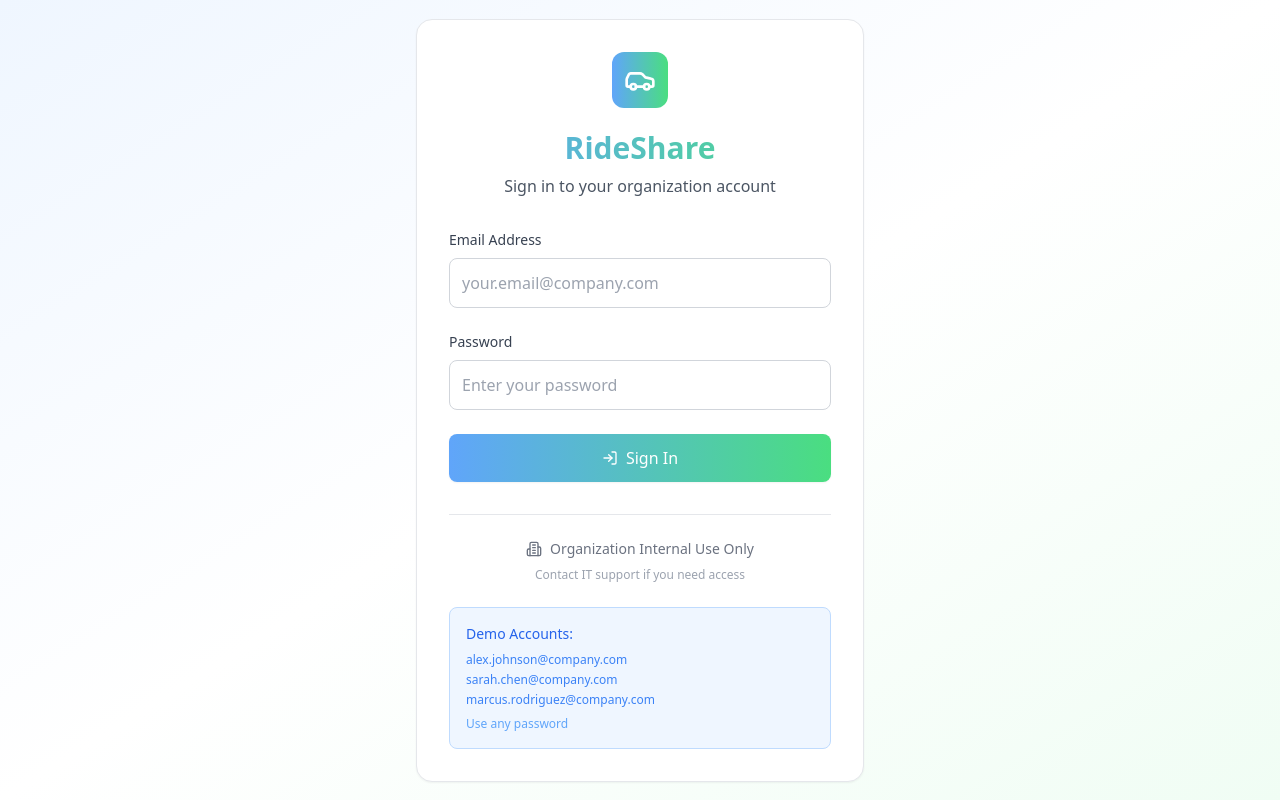
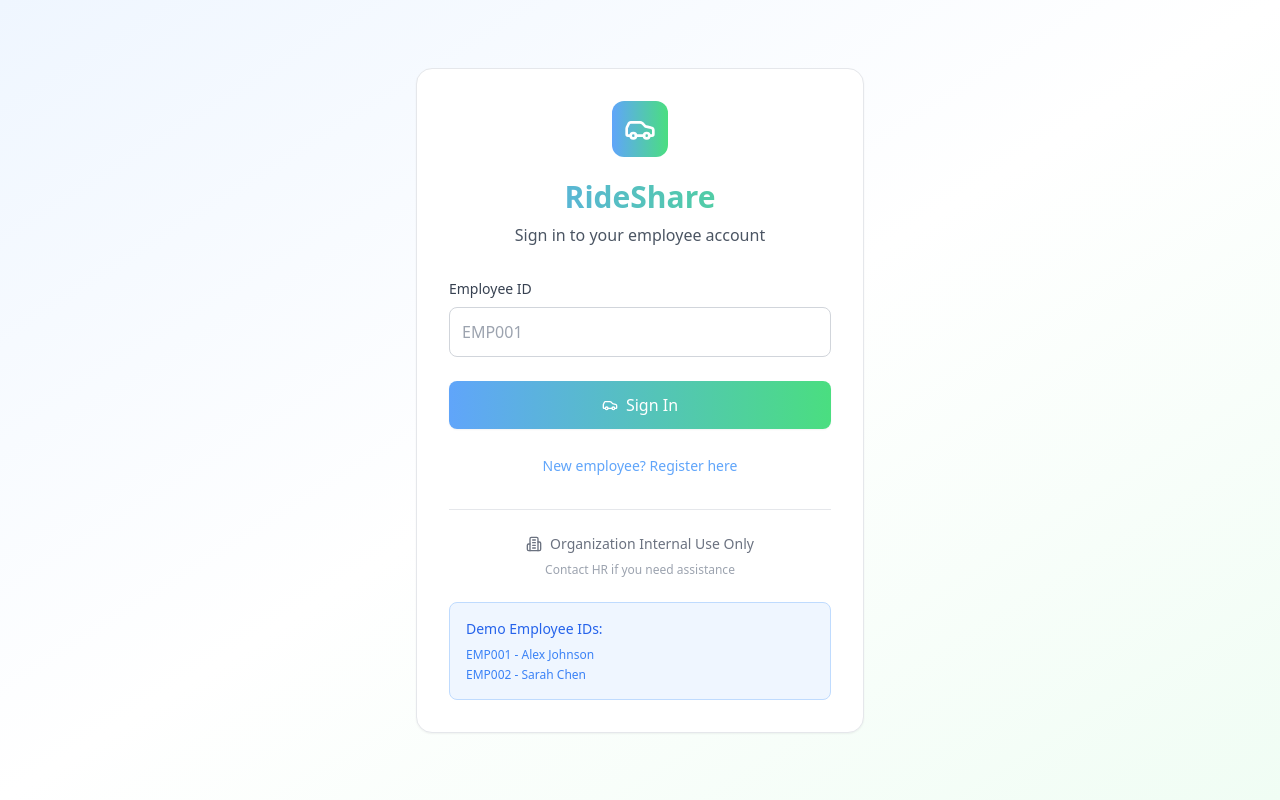
Before and after one commit to meghalbothra/Car_Pooling, a React (Vite) app: page / in a window 1280 px wide. Built offline with nearby package versions, Linux system fonts and the light colour scheme.

Commit message:
Update login page with employee information

```diff
--- a/src/components/Login.tsx
+++ b/src/components/Login.tsx
@@ -1,56 +1,234 @@
 import React, { useState } from 'react';
-import { Car, LogIn, Building2 } from 'lucide-react';
+import { Car, UserPlus, Building2 } from 'lucide-react';
 
 interface LoginProps {
   onLogin: (userData: { id: string; name: string; email: string; avatar: string }) => void;
 }
 
 export function Login({ onLogin }: LoginProps) {
+  const [isNewEmployee, setIsNewEmployee] = useState(false);
   const [formData, setFormData] = useState({
-    email: '',
-    password: ''
+    emp_id: '',
+    emp_name: '',
+    gender: '',
+    age: '',
+    has_a_car: false,
+    car_model: '',
+    car_number_plate: ''
   });
   const [isLoading, setIsLoading] = useState(false);
 
-  // Mock user data for demo purposes
-  const mockUsers = [
+  // Mock existing employees for login
+  const mockEmployees = [
     {
       id: '1',
+      emp_id: 'EMP001',
       name: 'Alex Johnson',
       email: 'alex.johnson@company.com',
       avatar: 'https://images.pexels.com/photos/614810/pexels-photo-614810.jpeg?auto=compress&cs=tinysrgb&w=150&h=150&dpr=2'
     },
     {
       id: '2',
+      emp_id: 'EMP002',
       name: 'Sarah Chen',
       email: 'sarah.chen@company.com',
       avatar: 'https://images.pexels.com/photos/774909/pexels-photo-774909.jpeg?auto=compress&cs=tinysrgb&w=150&h=150&dpr=2'
-    },
-    {
-      id: '3',
-      name: 'Marcus Rodriguez',
-      email: 'marcus.rodriguez@company.com',
-      avatar: 'https://images.pexels.com/photos/697509/pexels-photo-697509.jpeg?auto=compress&cs=tinysrgb&w=150&h=150&dpr=2'
     }
   ];
 
-  const handleSubmit = async (e: React.FormEvent) => {
+  const handleExistingLogin = async (e: React.FormEvent) => {
     e.preventDefault();
     setIsLoading(true);
 
-    // Simulate API call
+    // Simulate API call for existing employee login
     setTimeout(() => {
-      // Find user by email (in real app, this would be server-side authentication)
-      const user = mockUsers.find(u => u.email.toLowerCase() === formData.email.toLowerCase());
+      const employee = mockEmployees.find(emp => emp.emp_id === formData.emp_id);
 
-      if (user) {
-        onLogin(user);
+      if (employee) {
+        onLogin({
+          id: employee.id,
+          name: employee.name,
+          email: employee.email,
+          avatar: employee.avatar
+        });
       } else {
-        alert('Invalid credentials. Please contact your administrator.');
+        alert('Employee ID not found. Please check your ID or register as a new employee.');
       }
       setIsLoading(false);
     }, 1000);
   };
+
+  const handleNewEmployeeSubmit = async (e: React.FormEvent) => {
+    e.preventDefault();
+    setIsLoading(true);
+
+    // Simulate API call to create new employee
+    setTimeout(() => {
+      // In real implementation, this would call your Flask API
+      const newEmployee = {
+        id: Date.now().toString(),
+        name: formData.emp_name,
+        email: `${formData.emp_name.toLowerCase().replace(' ', '.')}@company.com`,
+        avatar: 'https://images.pexels.com/photos/614810/pexels-photo-614810.jpeg?auto=compress&cs=tinysrgb&w=150&h=150&dpr=2'
+      };
+
+      onLogin(newEmployee);
+      setIsLoading(false);
+    }, 1500);
+  };
+
+  if (isNewEmployee) {
+    return (
+      <div className="min-h-screen bg-gradient-to-br from-blue-50 via-white to-green-50 flex items-center justify-center p-4">
+        <div className="max-w-md w-full">
+          <div className="bg-white rounded-2xl shadow-sm p-8 border border-gray-200">
+            <div className="text-center mb-8">
+              <div className="bg-gradient-to-r from-blue-400 to-green-400 p-3 rounded-xl inline-block mb-4">
+                <UserPlus className="h-8 w-8 text-white" />
+              </div>
+              <h1 className="text-3xl font-bold bg-gradient-to-r from-blue-400 to-green-400 bg-clip-text text-transparent mb-2">
+                Employee Registration
+              </h1>
+              <p className="text-gray-600">Register your details to join the carpool network</p>
+            </div>
+
+            <form onSubmit={handleNewEmployeeSubmit} className="space-y-4">
+              <div>
+                <label className="block text-sm font-medium text-gray-700 mb-2">
+                  Employee ID *
+                </label>
+                <input
+                  type="text"
+                  required
+                  value={formData.emp_id}
+                  onChange={(e) => setFormData(prev => ({ ...prev, emp_id: e.target.value }))}
+                  className="w-full p-3 border border-gray-300 rounded-lg focus:ring-2 focus:ring-blue-300 focus:border-transparent"
+                  placeholder="EMP001"
+                />
+              </div>
+
+              <div>
+                <label className="block text-sm font-medium text-gray-700 mb-2">
+                  Full Name *
+                </label>
+                <input
+                  type="text"
+                  required
+                  value={formData.emp_name}
+                  onChange={(e) => setFormData(prev => ({ ...prev, emp_name: e.target.value }))}
+                  className="w-full p-3 border border-gray-300 rounded-lg focus:ring-2 focus:ring-blue-300 focus:border-transparent"
+                  placeholder="John Doe"
+                />
+              </div>
+
+              <div className="grid grid-cols-2 gap-4">
+                <div>
+                  <label className="block text-sm font-medium text-gray-700 mb-2">
+                    Gender *
+                  </label>
+                  <select
+                    required
+                    value={formData.gender}
+                    onChange={(e) => setFormData(prev => ({ ...prev, gender: e.target.value }))}
+                    className="w-full p-3 border border-gray-300 rounded-lg focus:ring-2 focus:ring-blue-300 focus:border-transparent"
+                  >
+                    <option value="">Select</option>
+                    <option value="male">Male</option>
+                    <option value="female">Female</option>
+                    <option value="other">Other</option>
+                  </select>
+                </div>
+
+                <div>
+                  <label className="block text-sm font-medium text-gray-700 mb-2">
+                    Age *
+                  </label>
+                  <input
+                    type="number"
+                    required
+                    min="18"
+                    max="100"
+                    value={formData.age}
+                    onChange={(e) => setFormData(prev => ({ ...prev, age: e.target.value }))}
+                    className="w-full p-3 border border-gray-300 rounded-lg focus:ring-2 focus:ring-blue-300 focus:border-transparent"
+                    placeholder="25"
+                  />
+                </div>
+              </div>
+
+              <div className="bg-blue-50 border border-blue-200 rounded-lg p-4">
+                <div className="flex items-center space-x-3 mb-3">
+                  <input
+                    type="checkbox"
+                    id="has_car"
+                    checked={formData.has_a_car}
+                    onChange={(e) => setFormData(prev => ({ ...prev, has_a_car: e.target.checked }))}
+                    className="h-4 w-4 text-blue-400 focus:ring-blue-300 border-gray-300 rounded"
+                  />
+                  <label htmlFor="has_car" className="text-sm font-medium text-gray-700">
+                    I have a car and can offer rides
+                  </label>
+                </div>
+
+                {formData.has_a_car && (
+                  <div className="space-y-3">
+                    <div>
+                      <label className="block text-sm font-medium text-gray-700 mb-1">
+                        Car Model
+                      </label>
+                      <input
+                        type="text"
+                        value={formData.car_model}
+                        onChange={(e) => setFormData(prev => ({ ...prev, car_model: e.target.value }))}
+                        className="w-full p-2 border border-gray-300 rounded-lg focus:ring-2 focus:ring-blue-300 focus:border-transparent"
+                        placeholder="Toyota Camry"
+                      />
+                    </div>
+                    <div>
+                      <label className="block text-sm font-medium text-gray-700 mb-1">
+                        License Plate Number
+                      </label>
+                      <input
+                        type="text"
+                        value={formData.car_number_plate}
+                        onChange={(e) => setFormData(prev => ({ ...prev, car_number_plate: e.target.value.toUpperCase() }))}
+                        className="w-full p-2 border border-gray-300 rounded-lg focus:ring-2 focus:ring-blue-300 focus:border-transparent"
+                        placeholder="ABC-1234"
+                      />
+                    </div>
+                  </div>
+                )}
+              </div>
+
+              <button
+                type="submit"
+                disabled={isLoading}
+                className="w-full bg-gradient-to-r from-blue-400 to-green-400 text-white py-3 px-4 rounded-lg font-medium hover:from-blue-500 hover:to-green-500 transition-all duration-200 flex items-center justify-center space-x-2 shadow-sm hover:shadow-md disabled:opacity-50 disabled:cursor-not-allowed"
+              >
+                {isLoading ? (
+                  <div className="animate-spin rounded-full h-5 w-5 border-b-2 border-white"></div>
+                ) : (
+                  <>
+                    <UserPlus className="h-4 w-4" />
+                    <span>Register Employee</span>
+                  </>
+                )}
+              </button>
+            </form>
+
+            <div className="mt-6 text-center">
+              <button
+                onClick={() => setIsNewEmployee(false)}
+                className="text-blue-400 hover:text-blue-500 font-medium text-sm"
+              >
+                Already registered? Sign in instead
+              </button>
+            </div>
+          </div>
+        </div>
+      </div>
+    );
+  }
 
   return (
     <div className="min-h-screen bg-gradient-to-br from-blue-50 via-white to-green-50 flex items-center justify-center p-4">
@@ -63,35 +241,21 @@ export function Login({ onLogin }: LoginProps) {
             <h1 className="text-3xl font-bold bg-gradient-to-r from-blue-400 to-green-400 bg-clip-text text-transparent mb-2">
               RideShare
             </h1>
-            <p className="text-gray-600">Sign in to your organization account</p>
+            <p className="text-gray-600">Sign in to your employee account</p>
           </div>
 
-          <form onSubmit={handleSubmit} className="space-y-6">
+          <form onSubmit={handleExistingLogin} className="space-y-6">
             <div>
               <label className="block text-sm font-medium text-gray-700 mb-2">
-                Email Address
+                Employee ID
               </label>
               <input
-                type="email"
+                type="text"
                 required
-                value={formData.email}
-                onChange={(e) => setFormData(prev => ({ ...prev, email: e.target.value }))}
+                value={formData.emp_id}
+                onChange={(e) => setFormData(prev => ({ ...prev, emp_id: e.target.value }))}
                 className="w-full p-3 border border-gray-300 rounded-lg focus:ring-2 focus:ring-blue-300 focus:border-transparent"
-                placeholder="your.email@company.com"
-              />
-            </div>
-
-            <div>
-              <label className="block text-sm font-medium text-gray-700 mb-2">
-                Password
-              </label>
-              <input
-                type="password"
-                required
-                value={formData.password}
-                onChange={(e) => setFormData(prev => ({ ...prev, password: e.target.value }))}
-                className="w-full p-3 border border-gray-300 rounded-lg focus:ring-2 focus:ring-blue-300 focus:border-transparent"
-                placeholder="Enter your password"
+                placeholder="EMP001"
               />
             </div>
 
@@ -104,12 +268,21 @@ export function Login({ onLogin }: LoginProps) {
                 <div className="animate-spin rounded-full h-5 w-5 border-b-2 border-white"></div>
               ) : (
                 <>
-                  <LogIn className="h-4 w-4" />
+                  <Car className="h-4 w-4" />
                   <span>Sign In</span>
                 </>
               )}
             </button>
           </form>
+
+          <div className="mt-6 text-center">
+            <button
+              onClick={() => setIsNewEmployee(true)}
+              className="text-blue-400 hover:text-blue-500 font-medium text-sm"
+            >
+              New employee? Register here
+            </button>
+          </div>
 
           <div className="mt-8 pt-6 border-t border-gray-200">
             <div className="flex items-center justify-center space-x-2 text-sm text-gray-500">
@@ -117,18 +290,16 @@ export function Login({ onLogin }: LoginProps) {
               <span>Organization Internal Use Only</span>
             </div>
             <p className="text-xs text-gray-400 text-center mt-2">
-              Contact IT support if you need access
+              Contact HR if you need assistance
             </p>
           </div>
 
           <div className="mt-6 bg-blue-50 border border-blue-200 rounded-lg p-4">
-            <p className="text-sm text-blue-600 font-medium mb-2">Demo Accounts:</p>
+            <p className="text-sm text-blue-600 font-medium mb-2">Demo Employee IDs:</p>
             <div className="space-y-1 text-xs text-blue-500">
-              <div>alex.johnson@company.com</div>
-              <div>sarah.chen@company.com</div>
-              <div>marcus.rodriguez@company.com</div>
+              <div>EMP001 - Alex Johnson</div>
+              <div>EMP002 - Sarah Chen</div>
             </div>
-            <p className="text-xs text-blue-400 mt-2">Use any password</p>
           </div>
         </div>
       </div>
```
